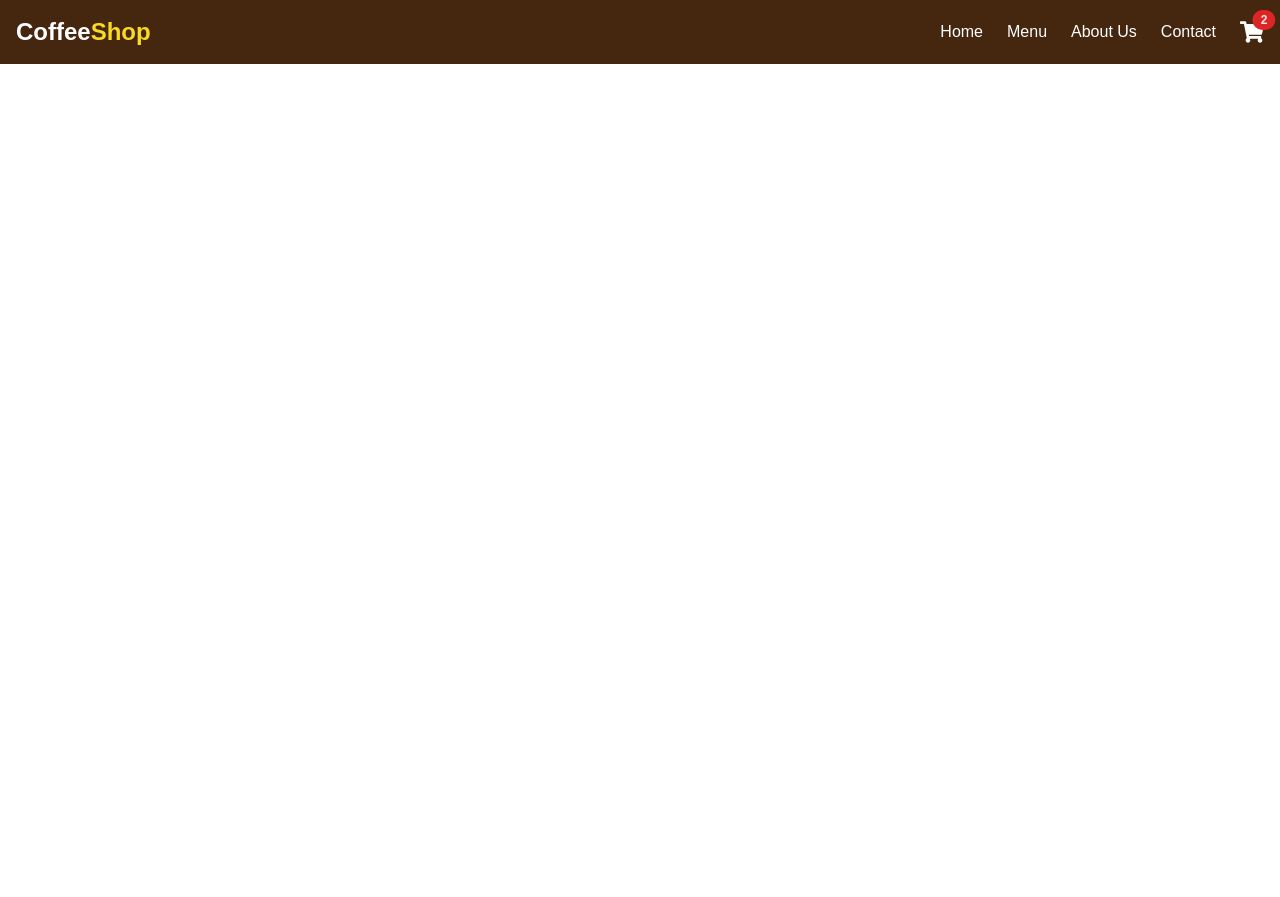
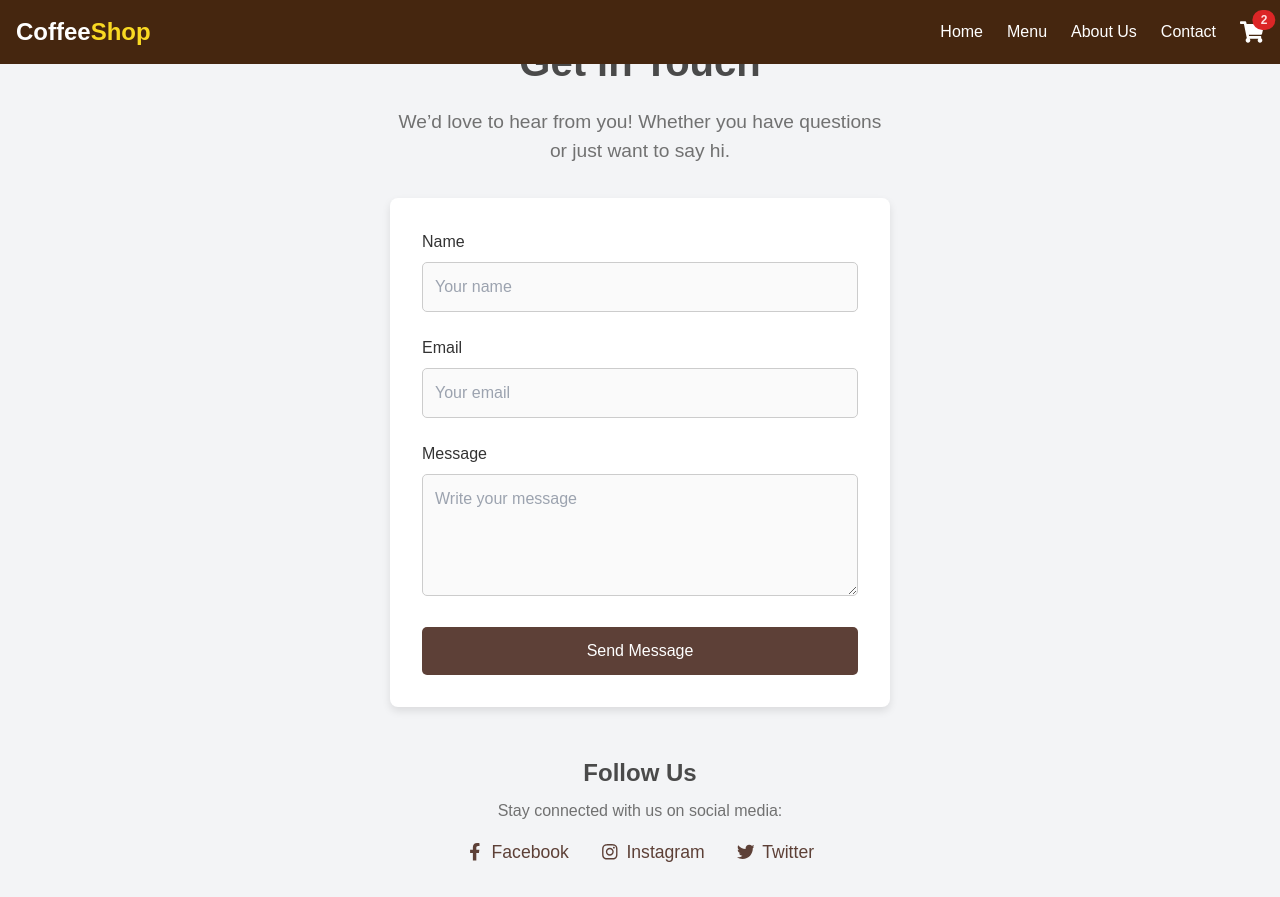
Before and after one commit to resolverkatla/coffee-shop, a Next.js app: page /Contact in a window 1280 px wide. Before the commit the page ends 800 px from the top, so only its background shows below. Built offline with nearby package versions, Linux system fonts and the light colour scheme.

Commit message:
modified contact us page

```diff
--- a/app/Contact/page.tsx
+++ b/app/Contact/page.tsx
@@ -1,8 +1,162 @@
+// pages/info/contact.tsx
 
-function contact() {
+import React, { CSSProperties } from 'react';
+import { FaFacebookF, FaInstagram, FaTwitter } from 'react-icons/fa'; // Import social media icons
+
+const ContactUs = () => {
   return (
-    <div>contact</div>
-  )
-}
+    <div style={styles.container}>
+      <h1 style={styles.heading}>Get in Touch</h1>
+      <p style={styles.subHeading}>
+        We’d love to hear from you! Whether you have questions or just want to say hi.
+      </p>
 
-export default contact
+      <form style={styles.form}>
+        <div style={styles.inputContainer}>
+          <label style={styles.label} htmlFor="name">Name</label>
+          <input type="text" id="name" style={styles.input} placeholder="Your name" />
+        </div>
+        <div style={styles.inputContainer}>
+          <label style={styles.label} htmlFor="email">Email</label>
+          <input type="email" id="email" style={styles.input} placeholder="Your email" />
+        </div>
+        <div style={styles.inputContainer}>
+          <label style={styles.label} htmlFor="message">Message</label>
+          <textarea id="message" style={styles.textarea} placeholder="Write your message" rows={4}></textarea>
+        </div>
+        <button style={styles.button} type="submit">Send Message</button>
+      </form>
+
+      {/* Social Media Links with Icons */}
+      <div style={styles.contactInfo}>
+        <h2 style={styles.contactHeading}>Follow Us</h2>
+        <p style={styles.contactText}>Stay connected with us on social media:</p>
+        <div style={styles.socialLinks}>
+          <a href="https://www.facebook.com/YourIcedCoffeeBrand" target="_blank" style={styles.socialLink}>
+            <FaFacebookF style={styles.icon} /> Facebook
+          </a>
+          <a href="https://www.instagram.com/YourIcedCoffeeBrand" target="_blank" style={styles.socialLink}>
+            <FaInstagram style={styles.icon} /> Instagram
+          </a>
+          <a href="https://twitter.com/YourIcedCoffeeBrand" target="_blank" style={styles.socialLink}>
+            <FaTwitter style={styles.icon} /> Twitter
+          </a>
+        </div>
+      </div>
+    </div>
+  );
+};
+
+const styles: { [key: string]: CSSProperties } = {
+  container: {
+    display: 'flex',
+    flexDirection: 'column',
+    alignItems: 'center',
+    justifyContent: 'center',
+    minHeight: '100vh',
+    padding: '2rem',
+    backgroundColor: '#f3f4f6',
+  },
+  heading: {
+    fontSize: '2.5rem',
+    fontWeight: 'bold',
+    color: '#4a4a4a',
+    marginBottom: '1rem',
+  },
+  subHeading: {
+    fontSize: '1.2rem',
+    color: '#717171',
+    textAlign: 'center',
+    marginBottom: '2rem',
+    maxWidth: '500px',
+  },
+  form: {
+    display: 'flex',
+    flexDirection: 'column',
+    width: '100%',
+    maxWidth: '500px',
+    backgroundColor: '#ffffff',
+    padding: '2rem',
+    borderRadius: '8px',
+    boxShadow: '0 4px 8px rgba(0,0,0,0.1)',
+  },
+  inputContainer: {
+    marginBottom: '1.5rem',
+  },
+  label: {
+    display: 'block',
+    marginBottom: '0.5rem',
+    fontSize: '1rem',
+    color: '#333',
+  },
+  input: {
+    width: '100%',
+    padding: '0.75rem',
+    fontSize: '1rem',
+    borderRadius: '5px',
+    border: '1px solid #ccc',
+    backgroundColor: '#fafafa',
+    color: '#333',
+    outline: 'none',
+    boxSizing: 'border-box',
+    transition: 'border-color 0.3s ease',
+  },
+  textarea: {
+    width: '100%',
+    padding: '0.75rem',
+    fontSize: '1rem',
+    borderRadius: '5px',
+    border: '1px solid #ccc',
+    backgroundColor: '#fafafa',
+    color: '#333',
+    outline: 'none',
+    boxSizing: 'border-box',
+    transition: 'border-color 0.3s ease',
+  },
+  button: {
+    padding: '0.75rem 2rem',
+    fontSize: '1rem',
+    backgroundColor: '#5d4037',
+    color: '#fff',
+    border: 'none',
+    borderRadius: '5px',
+    cursor: 'pointer',
+    transition: 'background-color 0.3s ease',
+  },
+  buttonHover: {
+    backgroundColor: '#5d4037',
+  },
+  contactInfo: {
+    marginTop: '3rem',
+    textAlign: 'center',
+  },
+  contactHeading: {
+    fontSize: '1.5rem',
+    fontWeight: 'bold',
+    color: '#4a4a4a',
+    marginBottom: '0.5rem',
+  },
+  contactText: {
+    fontSize: '1rem',
+    color: '#717171',
+    marginBottom: '1rem',
+  },
+  socialLinks: {
+    display: 'flex',
+    justifyContent: 'center',
+    gap: '2rem',
+  },
+  socialLink: {
+    display: 'flex',
+    alignItems: 'center',
+    fontSize: '1.1rem',
+    color: '#5d4037',
+    textDecoration: 'none',
+    transition: 'color 0.3s ease',
+  },
+  icon: {
+    marginRight: '0.5rem',
+  },
+};
+
+export default ContactUs;
```
